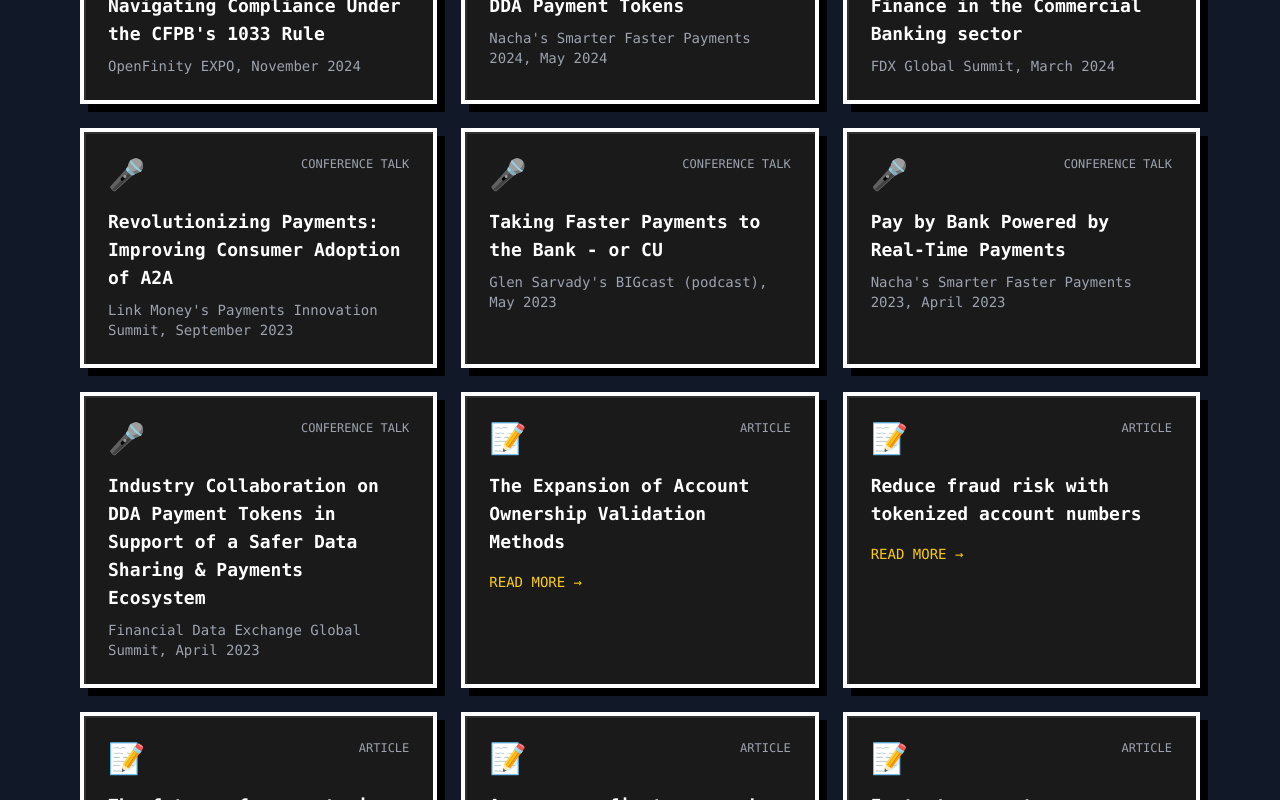
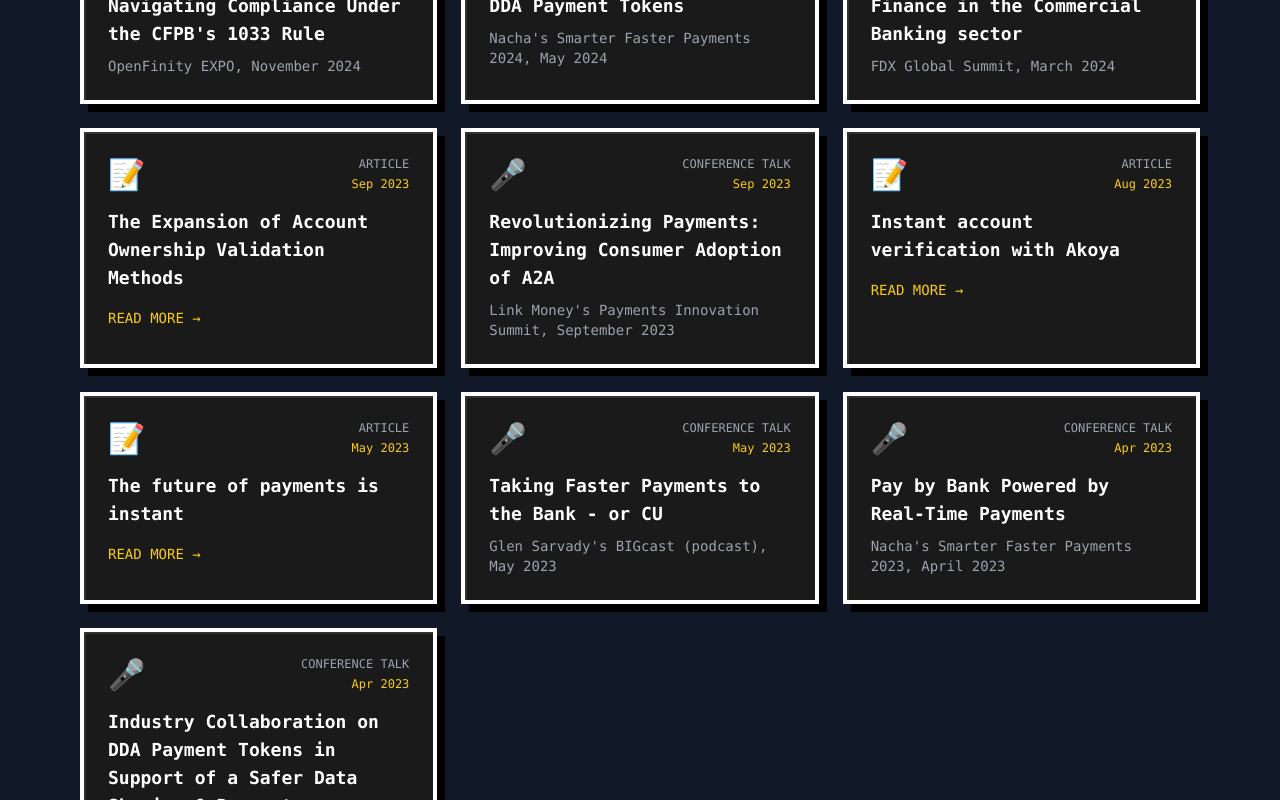
Before and after one commit to florian-wahl/wahlflorian.com, a Next.js app: page / in a window 1280 px wide. Shown: the part 1420-2220 px from the top of the page. Built offline with nearby package versions, Linux system fonts and the light colour scheme; no server answers.

Commit message:
Added dates to articles

```diff
--- a/components/ThoughtLeadership.tsx
+++ b/components/ThoughtLeadership.tsx
@@ -1,4 +1,4 @@
-import React from "react";
+import React, { useMemo } from "react";
 import userData from "../constants/data";
 import { event } from "../utils/analytics";
 import Link from "next/link";
@@ -8,32 +8,93 @@
     type: "article" | "paper" | "talk" | "podcast";
     link?: string;
     venue?: string;
-    date?: string;
+    date: string; // ISO date string for sorting (YYYY-MM-DD or YYYY-MM)
+    displayDate?: string; // Human-readable date
     description?: string;
 }
 
-const ThoughtLeadership: React.FC = () => {
-    // Combine all thought leadership content
-    const thoughtLeadership: ThoughtLeadershipItem[] = [
-        // Conference Talks
-        ...userData.about.publicSpeaking.map(([title, venue]) => ({
+interface ThoughtLeadershipProps {
+    limit?: number; // Limit number of items to show (for homepage)
+}
+
+// Parse date from venue string (e.g., "OpenFinity EXPO, November 2024" -> "2024-11")
+const parseDateFromVenue = (venue: string): string => {
+    const monthNames: { [key: string]: string } = {
+        "january": "01", "february": "02", "march": "03", "april": "04",
+        "may": "05", "june": "06", "july": "07", "august": "08",
+        "september": "09", "october": "10", "november": "11", "december": "12"
+    };
+
+    // Try to extract month and year from venue string
+    const parts = venue.split(",");
+    if (parts.length > 1) {
+        const datePart = parts[parts.length - 1].trim();
+        const dateMatch = datePart.match(/(\w+)\s+(\d{4})/i);
+        if (dateMatch) {
+            const month = monthNames[dateMatch[1].toLowerCase()];
+            const year = dateMatch[2];
+            if (month) {
+                return `${year}-${month}`;
+            }
+        }
+    }
+    // Fallback: return a date far in the past if we can't parse
+    return "2000-01";
+};
+
+// Format date for display (e.g., "2024-11" -> "Nov 2024")
+const formatDisplayDate = (dateStr: string): string => {
+    const monthNames = ["Jan", "Feb", "Mar", "Apr", "May", "Jun", "Jul", "Aug", "Sep", "Oct", "Nov", "Dec"];
+    const parts = dateStr.split("-");
+    if (parts.length >= 2) {
+        const year = parts[0];
+        const month = parseInt(parts[1], 10) - 1;
+        if (month >= 0 && month < 12) {
+            return `${monthNames[month]} ${year}`;
+        }
+    }
+    return dateStr;
+};
+
+const ThoughtLeadership: React.FC<ThoughtLeadershipProps> = ({ limit }) => {
+    // Combine all thought leadership content with dates
+    const thoughtLeadership: ThoughtLeadershipItem[] = useMemo(() => {
+        const items: ThoughtLeadershipItem[] = [
+            // Conference Talks - extract date from venue
+            ...userData.about.publicSpeaking.map(([title, venue]) => {
+                const date = parseDateFromVenue(venue);
+                return {
                     title,
                     type: "talk" as const,
                     venue,
-        })),
+                    date,
+                    displayDate: formatDisplayDate(date),
+                };
+            }),
             // Work Articles
             ...userData.workArticles.map((article) => ({
                 title: article.title,
                 type: "article" as const,
                 link: article.link,
+                date: article.date || "2000-01",
+                displayDate: article.date ? formatDisplayDate(article.date) : undefined,
             })),
             // Personal Articles
             ...userData.personalArticles.map((article) => ({
                 title: article.title,
                 type: "article" as const,
                 link: article.link,
+                date: article.date || "2000-01",
+                displayDate: article.date ? formatDisplayDate(article.date) : undefined,
             })),
         ];
+
+        // Sort by date (newest first)
+        return items.sort((a, b) => b.date.localeCompare(a.date));
+    }, []);
+
+    // Apply limit if provided
+    const displayedItems = limit ? thoughtLeadership.slice(0, limit) : thoughtLeadership;
 
     const getTypeIcon = (type: string) => {
         switch (type) {
@@ -80,16 +141,23 @@
 
                 {/* Grid of Items */}
                 <div className="grid grid-cols-1 md:grid-cols-2 lg:grid-cols-3 gap-6">
-                    {thoughtLeadership.map((item, idx) => (
+                    {displayedItems.map((item, idx) => (
                         <div
                             key={idx}
                             className="bg-gray-900 border-4 border-white p-6 hover:border-yellow-400 transition-all duration-200 pixel-card"
                         >
                             <div className="flex items-start justify-between mb-4">
                                 <span className="text-3xl">{getTypeIcon(item.type)}</span>
+                                <div className="flex flex-col items-end gap-1">
                                     <span className="text-xs font-mono text-gray-400 uppercase">
                                         {getTypeLabel(item.type)}
                                     </span>
+                                    {item.displayDate && (
+                                        <span className="text-xs font-mono text-yellow-400">
+                                            {item.displayDate}
+                                        </span>
+                                    )}
+                                </div>
                             </div>
                             {item.link ? (
                                 <a
--- a/constants/data.ts
+++ b/constants/data.ts
@@ -2,6 +2,7 @@
     title: string;
     link: string;
     imgUrl: string;
+    date?: string; // Format: "YYYY-MM-DD" or "YYYY-MM" for sorting
 }
 
 interface About {
@@ -55,26 +56,37 @@
             title: "The Expansion of Account Ownership Validation Methods",
             link: "https://akoya.com/blog/account-ownership-validation-methods",
             imgUrl: "https://akoya.com/hubfs/Blog%20posts%20-%20SVGs/The%20expansion%20of%20account%20ownership%20validation%20methods%20-%20Blog%20post.svg",
+            date: "2023-09-19",
         },
         {
             title: "Reduce fraud risk with tokenized account numbers",
             link: "https://akoya.com/blog/reduce-fraud-risk-with-tokenized-account-numbers",
             imgUrl: "https://akoya.com/hubfs/MicrosoftTeams-image%20%2831%29.png",
+            date: "2022-05-02",
         },
         {
             title: "The future of payments is instant",
             link: "https://akoya.com/blog/futureofpaymentswhitepaper",
             imgUrl: "https://akoya.com/hubfs/Blog%20Library-May-05-2023-06-48-40-2286-PM.png",
+            date: "2023-05-01",
         },
         {
             title: "A consumer-first approach to account linking",
             link: "https://akoya.com/blog/account-linking",
             imgUrl: "https://akoya.com/hubfs/Blog%20posts%20-%20SVGs/Blog_A%20consumer-first%20approach%20to%20account%20linking.svg",
+            date: "2023-03-01",
         },
         {
             title: "Instant account verification with Akoya",
             link: "https://akoya.com/blog/account-verification",
             imgUrl: "https://akoya.com/hubfs/Blog%20posts%20-%20SVGs/Blog_Instant%20account%20verification%20with%20Akoya.svg",
+            date: "2023-08-09",
+        },
+        {
+            title: "Reduce Fraud Risk With Tokenized Account Numbers",
+            link: "https://akoya.com/news/reduce-fraud-risk-with-tokenized-account-numbers",
+            imgUrl: "https://akoya.com/hubfs/MicrosoftTeams-image%20%2831%29.png",
+            date: "2022-05-02",
         },
     ],
     personalArticles: [
@@ -82,41 +94,43 @@
             title: "A Framework For Product Strategy",
             link: "https://medium.com/@flwahl/a-framework-for-product-strategy-68ddabe8cb6",
             imgUrl: "https://miro.medium.com/v2/resize:fit:1400/format:webp/1*ywYLQMzS1NLVWYHB3B7sZA.jpeg",
+            date: "2022-10-30",
         },
         {
             title: "A Process For Product Management",
             link: "https://medium.com/design-bootcamp/a-process-for-product-management-9e12af274fa",
             imgUrl: "https://miro.medium.com/v2/resize:fit:1400/format:webp/1*yg7tmTyUqldSMY6ITNfsLQ.png",
+            date: "2022-11-19",
         },
         {
             title: "Porter's Five Forces to Product Strategy",
-            link: "https://productcoalition.com/applying-porters-five-forces-to-product-strategy-free-template-4412429b7338",
+            link: "https://medium.com/managing-digital-products/applying-porters-five-forces-to-product-strategy-free-template-4412429b7338",
             imgUrl: "https://miro.medium.com/v2/resize:fit:1400/format:webp/0*ZROay747swCHKK3M",
+            date: "2023-01-14",
         },
         {
             title: "Four Methodologies That Can Help Your Product Team's Prioritization Efforts",
-            link: "https://productcoalition.com/4-helpful-prioritization-methodologies-f3ee0017e6d1",
+            link: "https://medium.com/managing-digital-products/4-helpful-prioritization-methodologies-f3ee0017e6d1",
             imgUrl: "https://miro.medium.com/v2/resize:fit:1400/format:webp/1*v2zCAUyCDFj8ATBesBHW6g.png",
-        },
-        {
-            title: "Reduce Fraud Risk With Tokenized Account Numbers",
-            link: "https://akoya.com/news/reduce-fraud-risk-with-tokenized-account-numbers",
-            imgUrl: "https://akoya.com/hubfs/MicrosoftTeams-image%20%2831%29.png",
+            date: "2022-12-05",
         },
         {
             title: "4 Collaboration Models between Fintechs & Incumbent Financial Institutions",
             link: "https://medium.com/fintech-product-thoughts/4-collaboration-models-between-fintechs-incumbent-financial-institutions-178cc386db97",
             imgUrl: "https://miro.medium.com/v2/resize:fit:1400/format:webp/0*37aDlWhUyABDaZjE",
+            date: "2022-12-26",
         },
         {
             title: "Digital Product Levels and Layers: Two Component Frameworks Product Managers Need To Know",
-            link: "https://productcoalition.com/breaking-down-the-digital-product-layers-70d7590a6dcb",
+            link: "https://medium.productcoalition.com/breaking-down-the-digital-product-layers-70d7590a6dcb",
             imgUrl: "https://miro.medium.com/v2/resize:fit:1400/format:webp/1*iO0ixU8AcImt58QbPe9fNQ.png",
+            date: "2022-11-08",
         },
         {
             title: "How To Estimate The Cost Of Processing An API Call?",
             link: "https://medium.com/@flwahl/how-to-estimate-the-cost-of-processing-an-api-call-75b90197f2ad",
             imgUrl: "https://miro.medium.com/v2/resize:fit:1400/format:webp/1*fgx9pN1KV6jzRtwUaD29OQ.jpeg",
+            date: "2022-07-31",
         }
     ],
     about: {
--- a/pages/index.tsx
+++ b/pages/index.tsx
@@ -13,7 +13,7 @@
             }}
         >
             <Hero />
-            <ThoughtLeadership />
+            <ThoughtLeadership limit={10} />
             <Experience />
         </ContainerBlock>
     );
```
Lines whose indentation alone changed are shown as unchanged.
